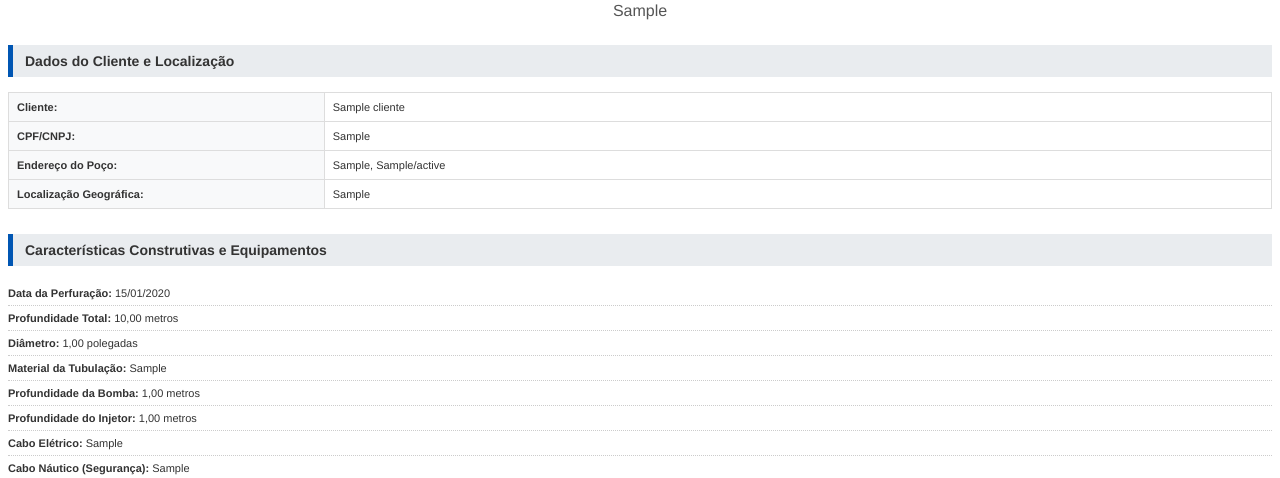
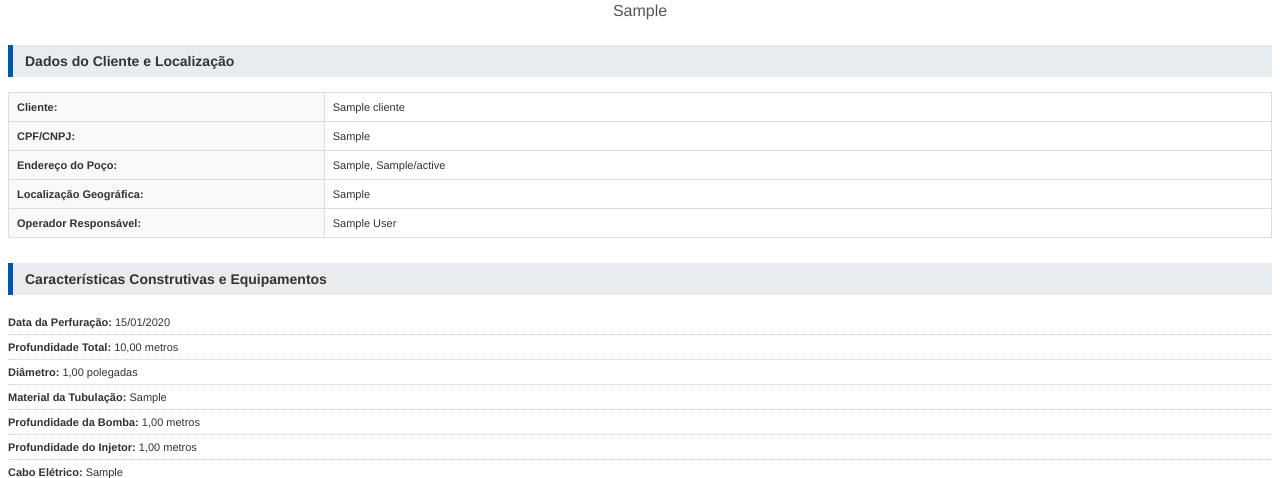
Before and after one commit to Ivanildo-Lab/pocomanut, a Django app: template core/templates/core/relatorio_poco_pdf.html in a window 1280 px wide. Shown: the part 230-708 px from the top of the page. Run offline with Django 5.2, Linux system fonts and the light colour scheme; tables that the repository leaves empty hold one stand-in row (values such as "Sample post"); the template is opened without the code that fills it: values that come from a table or form of the project are taken from there, most other values are stand-ins (such as "Sample title", 1, 10 or a date in 2020); grey boxes marked "Sample" are stand-in pictures.

Commit message:
Adiciona Operador Responsável no cadastro do Poço e no relatório PDF

```diff
--- a/core/forms.py
+++ b/core/forms.py
@@ -17,6 +17,7 @@ class PocoForm(forms.ModelForm):
         fields = [
             'cliente', 'identificador_poco', 'data_perfuração_inicial',
             'endereco_completo', 'cidade', 'estado', 'localizacao_mapa',
+            'operador_responsavel',
             'profundidade_total', 'diametro_poco', 'profundidade_bomba',
             'profundidade_injetor', 'cabo_eletrico', 'cabo_nautico',
             'tubulacao_material', 'modelo_bomba_instalada', 'modelo_gerador',
@@ -28,6 +29,7 @@ class PocoForm(forms.ModelForm):
                 format='%Y-%m-%d',
                 attrs={'type': 'date'}
             ),
+            'operador_responsavel': forms.Select(attrs={'class': 'form-select'}),
             'equipamento_assistencia': forms.Textarea(attrs={'rows': 4}),
         }
 
@@ -57,6 +59,9 @@ class PocoForm(forms.ModelForm):
             Row(
                 Column('cidade', css_class='form-group col-md-6 mb-0'),
                 Column('estado', css_class='form-group col-md-6 mb-0'),
+            ),
+            Row(
+                Column('operador_responsavel', css_class='form-group col-md-12 mb-0'),
             ),
 
             HTML('<hr>'),
--- a/core/models.py
+++ b/core/models.py
@@ -62,6 +62,7 @@ class Poco(models.Model):
     # --- CAMPO DE FOTO PRINCIPAL DO POÇO ---
     #foto_principal = models.ImageField(upload_to='fotos_pocos/', null=True, blank=True, verbose_name="Foto do Poço")
     localizacao_mapa = models.CharField(max_length=255, null=True,blank=True,verbose_name="Localização Geografica")
+    operador_responsavel = models.ForeignKey(User, on_delete=models.SET_NULL, null=True, blank=True, verbose_name="Operador Responsável")
 
     # --- CARACTERÍSTICAS CONSTRUTIVAS (Estado Atual do Equipamento) ---
     profundidade_total = models.DecimalField(max_digits=7, decimal_places=2, help_text="Em metros")
--- a/core/templates/core/relatorio_poco_pdf.html
+++ b/core/templates/core/relatorio_poco_pdf.html
@@ -83,6 +83,10 @@
             <td class="label">Localização Geográfica:</td>
             <td class="value">{{ poco.localizacao_mapa|default:"Não informado"}}</td>
         </tr>
+        <tr>
+            <td class="label">Operador Responsável:</td>
+            <td class="value">{{ poco.operador_responsavel.get_full_name|default:poco.operador_responsavel.username|default:"Não informado" }}</td>
+        </tr>
     </table>
 
     <!-- SEÇÃO DE CARACTERÍSTICAS -->
```
Also changed, not shown: core/migrations/0009_adiciona_operador_responsavel_poco.py (added).
